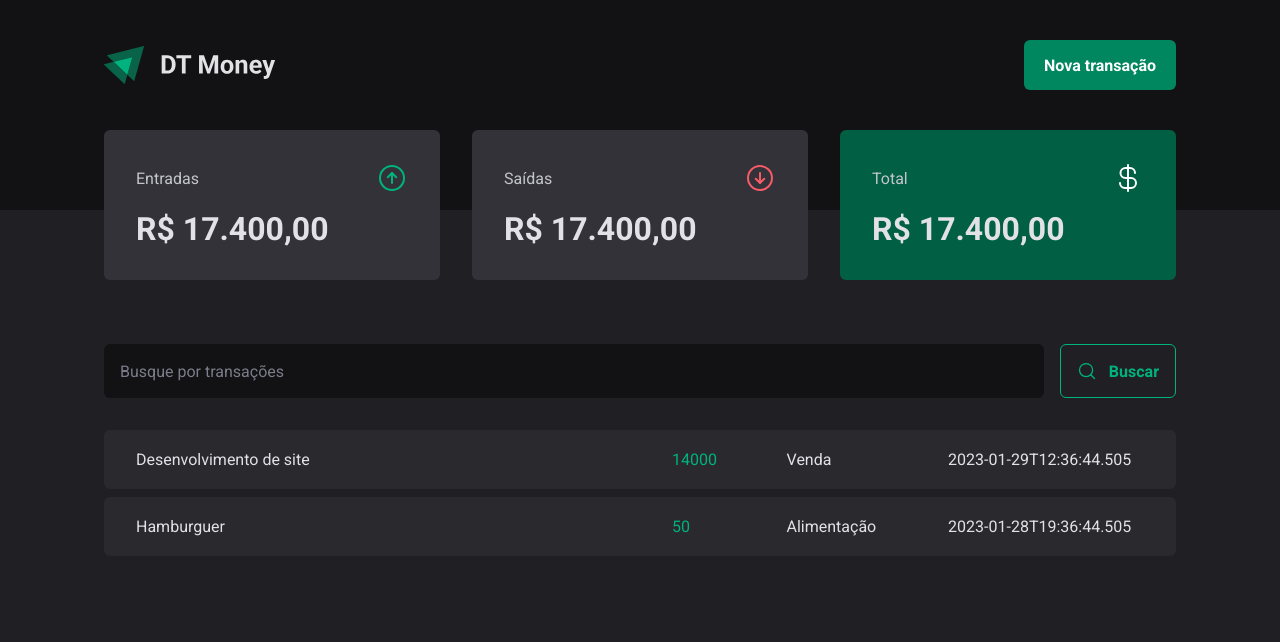
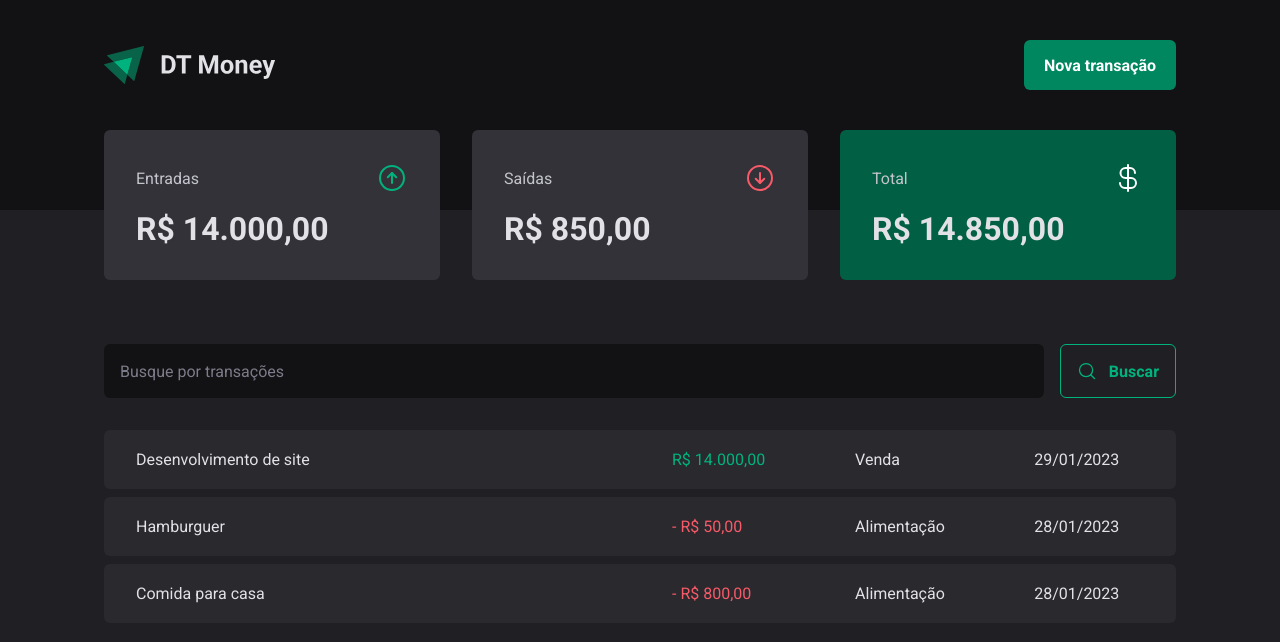
Before and after one commit to marrcelosantana/new-dt-money, a React (Vite) app: page / in a window 1280 px wide. Shown: the top 642 px of the page. Built offline with nearby package versions, Linux system fonts and the light colour scheme; data requests are answered from the project's data file.

Commit message:
[DT-Money] - Reduce and Date/Price Formatter

```diff
--- a/server.json
+++ b/server.json
@@ -11,10 +11,18 @@
     {
       "id": 2,
       "description": "Hamburguer",
-      "type": "outncome",
+      "type": "outcome",
       "category": "Alimentação",
       "price": 50,
       "createdAt": "2023-01-28T19:36:44.505"
+    },
+    {
+      "id": 3,
+      "description": "Comida para casa",
+      "type": "outcome",
+      "category": "Alimentação",
+      "price": 800,
+      "createdAt": "2023-01-28T14:16:14.505"
     }
   ]
 }
--- a/src/App.tsx
+++ b/src/App.tsx
@@ -1,4 +1,5 @@
 import { ThemeProvider } from "styled-components";
+import { TransactionsProvider } from "./contexts/TransactionsContext";
 import { Transactions } from "./pages/Transactions";
 import { GlobalStyle } from "./styles/global";
 import { defaultTheme } from "./styles/themes/default";
@@ -7,7 +8,9 @@
   return (
     <ThemeProvider theme={defaultTheme}>
       <GlobalStyle />
-      <Transactions />
+      <TransactionsProvider>
+        <Transactions />
+      </TransactionsProvider>
     </ThemeProvider>
   );
 }
--- a/src/components/Summary/index.tsx
+++ b/src/components/Summary/index.tsx
@@ -1,7 +1,31 @@
 import { ArrowCircleDown, ArrowCircleUp, CurrencyDollar } from "phosphor-react";
+import { useContext } from "react";
+import { TransactionsContext } from "../../contexts/TransactionsContext";
+import { priceFormatter } from "../../utils/formatter";
 import { SummaryCard, SummaryContainer } from "./styles";
 
 export function Summary() {
+  const { transactions } = useContext(TransactionsContext);
+
+  const summary = transactions.reduce(
+    (acc, transaction) => {
+      if (transaction.type === "income") {
+        acc.income += transaction.price;
+        acc.total += transaction.price;
+      } else {
+        acc.outcome += transaction.price;
+        acc.total += transaction.price;
+      }
+
+      return acc;
+    },
+    {
+      income: 0,
+      outcome: 0,
+      total: 0,
+    }
+  );
+
   return (
     <SummaryContainer>
       <SummaryCard>
@@ -10,7 +34,7 @@
           <ArrowCircleUp size={32} color="#00b37e" />
         </header>
 
-        <strong>R$ 17.400,00</strong>
+        <strong>{priceFormatter.format(summary.income)}</strong>
       </SummaryCard>
 
       <SummaryCard>
@@ -19,7 +43,7 @@
           <ArrowCircleDown size={32} color="#f75a68" />
         </header>
 
-        <strong>R$ 17.400,00</strong>
+        <strong>{priceFormatter.format(summary.outcome)}</strong>
       </SummaryCard>
 
       <SummaryCard variant="green">
@@ -28,7 +52,7 @@
           <CurrencyDollar size={32} color="#fff" />
         </header>
 
-        <strong>R$ 17.400,00</strong>
+        <strong>{priceFormatter.format(summary.total)}</strong>
       </SummaryCard>
     </SummaryContainer>
   );
--- /dev/null
+++ b/src/contexts/TransactionsContext.tsx
@@ -0,0 +1,34 @@
+import { createContext, ReactNode, useEffect, useState } from "react";
+import { Transaction } from "../models/transaction";
+
+interface TransactionContextType {
+  transactions: Transaction[];
+}
+
+interface TransactionsProviderProps {
+  children: ReactNode;
+}
+
+export const TransactionsContext = createContext({} as TransactionContextType);
+
+export function TransactionsProvider({ children }: TransactionsProviderProps) {
+  const [transactions, setTransactions] = useState<Transaction[]>([]);
+
+  async function loadTransactions() {
+    await fetch("http://localhost:3000/transactions")
+      .then((response) => response.json())
+      .then((data) => {
+        setTransactions(data);
+      });
+  }
+
+  useEffect(() => {
+    loadTransactions();
+  }, []);
+
+  return (
+    <TransactionsContext.Provider value={{ transactions }}>
+      {children}
+    </TransactionsContext.Provider>
+  );
+}
--- a/src/pages/Transactions/index.tsx
+++ b/src/pages/Transactions/index.tsx
@@ -1,8 +1,9 @@
-import { useEffect, useState } from "react";
+import { useContext } from "react";
 import { Header } from "../../components/Header";
 import { SearchForm } from "../../components/SearchForm";
 import { Summary } from "../../components/Summary";
-import { Transaction } from "../../models/transaction";
+import { TransactionsContext } from "../../contexts/TransactionsContext";
+import { dateFormatter, priceFormatter } from "../../utils/formatter";
 
 import {
   PriceHighlight,
@@ -11,20 +12,7 @@
 } from "./styles";
 
 export function Transactions() {
-  const [transactions, setTransactions] = useState<Transaction[]>([]);
-
-  async function loadTransactions() {
-    await fetch("http://localhost:3000/transactions")
-      .then((response) => response.json())
-      .then((data) => {
-        setTransactions(data);
-      });
-  }
-
-  useEffect(() => {
-    loadTransactions();
-  }, []);
-
+  const { transactions } = useContext(TransactionsContext);
   return (
     <div>
       <Header />
@@ -37,12 +25,13 @@
               <tr key={transaction.id}>
                 <td width="50%">{transaction.description}</td>
                 <td>
-                  <PriceHighlight variant="income">
-                    {transaction.price}
+                  <PriceHighlight variant={transaction.type}>
+                    {transaction.type === "outcome" && "- "}
+                    {priceFormatter.format(transaction.price)}
                   </PriceHighlight>
                 </td>
                 <td>{transaction.category}</td>
-                <td>{transaction.createdAt}</td>
+                <td>{dateFormatter.format(new Date(transaction.createdAt))}</td>
               </tr>
             ))}
           </tbody>
--- /dev/null
+++ b/src/utils/formatter.ts
@@ -0,0 +1,6 @@
+export const dateFormatter = new Intl.DateTimeFormat("pt-BR");
+
+export const priceFormatter = new Intl.NumberFormat("pt-BR", {
+  style: "currency",
+  currency: "BRL",
+});
```
